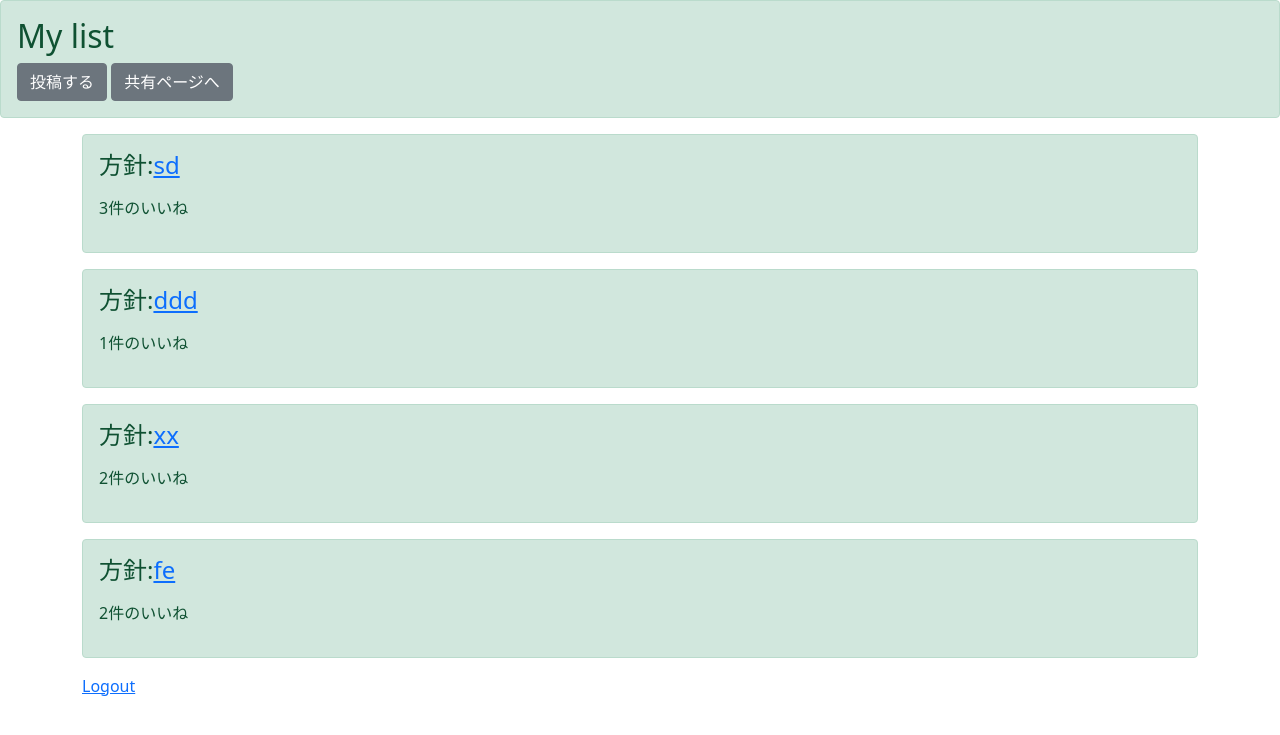
After one commit to StudiousThinker/RaseChild_SNS, a Django app: page /mylist/ in a window 1280 px wide. The commit adds this page. Shown: the top 735 px of the page. Run offline with Django 3.2, Linux system fonts and the light colour scheme; a user stored in the database is signed in; data comes from the database, SQL or seed files in the repository.

Commit message:
making mylist

```diff
--- a/boardapp/urls.py
+++ b/boardapp/urls.py
@@ -9,4 +9,5 @@ urlpatterns = [
     path('detail/<int:pk>', detailfunc, name='detail'),
     path('good/<int:pk>', goodfunc, name='good'),
     path('create/', ContributeCreate.as_view(), name='create'),
+    path('mylist/', listfunc, name='mylist'),
 ]
--- a/boardapp/views.py
+++ b/boardapp/views.py
@@ -44,7 +44,12 @@ def loginfunc(request):
 def listfunc(request):
 
     object_list = BoadModel.objects.all()
-    return render(request, 'list.html', {'object_list':object_list})
+    if request.path_info == '/list/':
+        html = 'list.html'
+    else:
+        html = 'mylist.html'
+
+    return render(request, html, {'object_list':object_list})
 
 
 def logoutfunc(request):
--- a/templates/list.html
+++ b/templates/list.html
@@ -5,7 +5,7 @@
     <h2 class="alert-heading">子育て方針共有SNS</h2>
     <p> みんなの育て方が集まる場所</p>
     <a class="btn btn-secondary" role="button" href="{%  url 'create' %}" >投稿する</a>
-    <a class="btn btn-secondary" role="button" href="{% url 'create' %}" >マイリストへ</a>
+    <a class="btn btn-secondary" role="button" href="{% url 'mylist' %}" >マイリストへ</a>
     <hr>
     <p class="mb-0">あなたのご家庭ではどんな子育て方針がありますか？みんなで共有しましょう！</p>
 </div>
--- /dev/null
+++ b/templates/mylist.html
@@ -0,0 +1,25 @@
+{% extends 'base.html' %}
+
+{% block header %}
+<div class="alert alert-success" role="alert">
+    <h2 class="alert-heading">My list</h2>
+    <a class="btn btn-secondary" role="button" href="{%  url 'create' %}" >投稿する</a>
+    <a class="btn btn-secondary" role="button" href="{% url 'list' %}" >共有ページへ</a>
+</div>
+{% endblock header %}
+
+{% block content %}
+
+<div class='container'>
+    {% for item in object_list %}
+        {% if user.username == item.contributor %}
+            <div class="alert alert-success" role="alert">
+                <h4>方針:<a href="{% url 'detail' item.pk %}">{{ item.title }}</a></h4></p>
+                <p>{{ item.good }}件のいいね</p>
+            </div>
+        {% endif %}
+    {% endfor %}
+    <a href="{% url 'logout' %}" role="button">Logout</a>
+</div>
+
+{% endblock content %}
```
